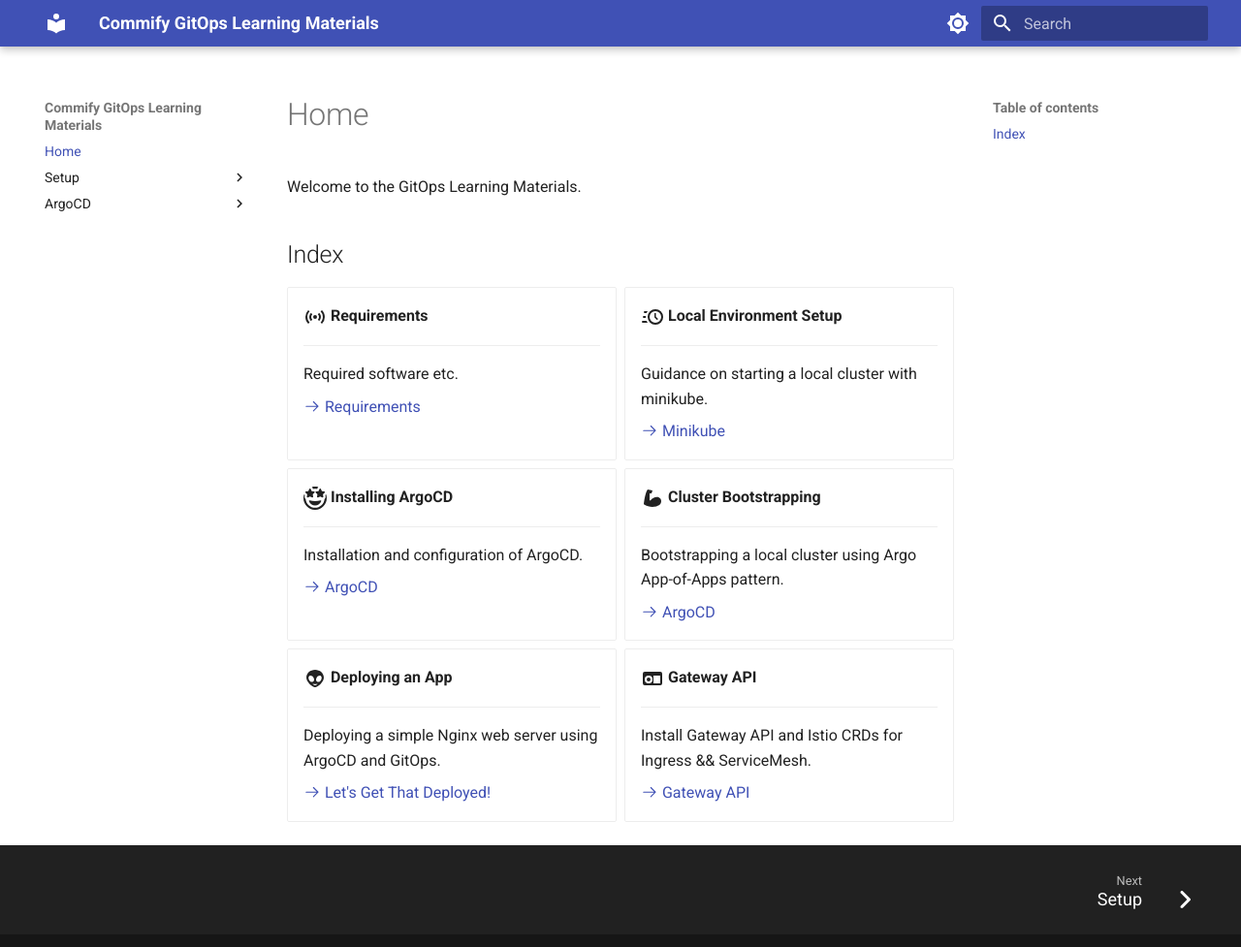
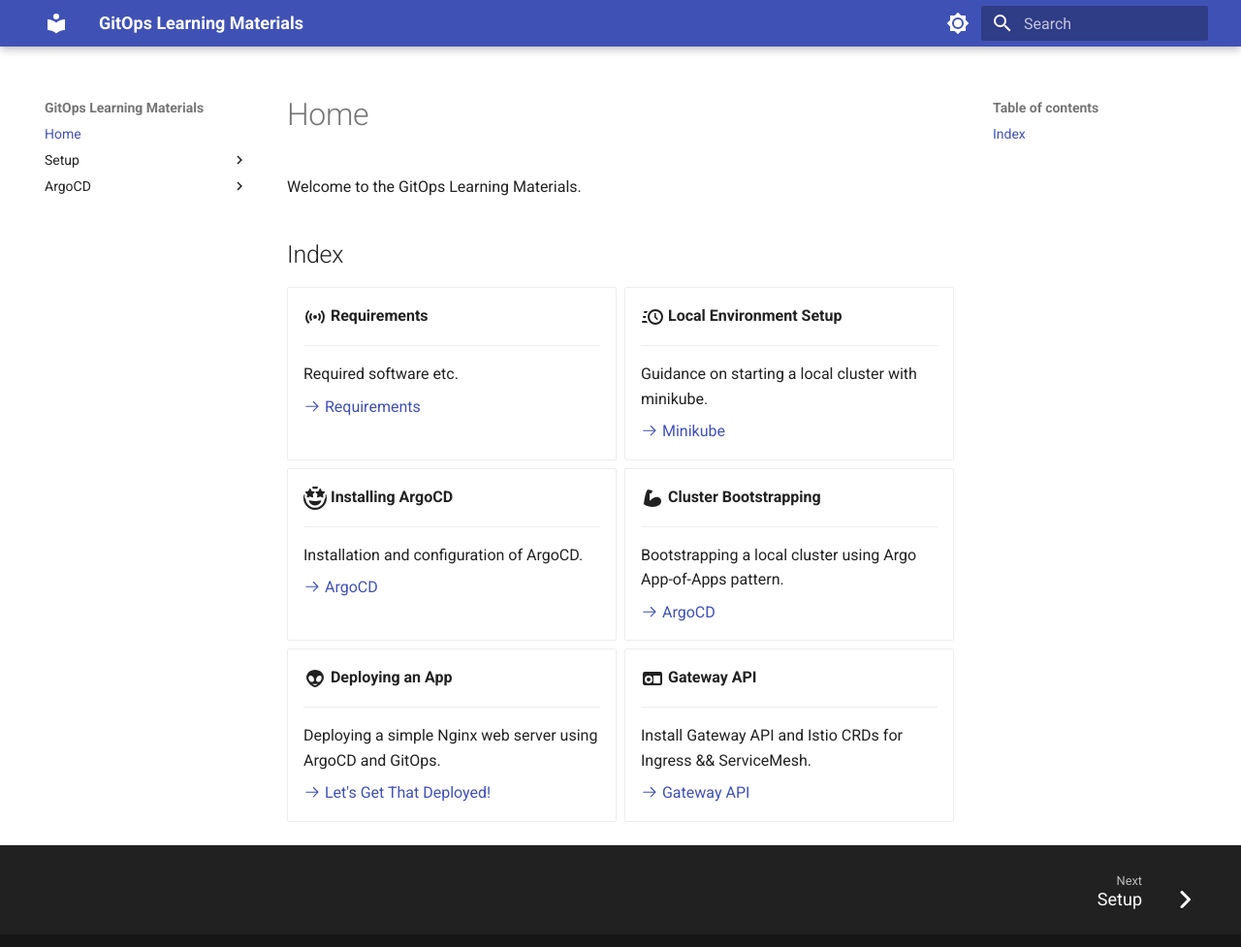
Before and after one commit to nicholls-c/gitops-docs, an MkDocs documentation site: the page built from docs/index.md, in a window 1280 px wide and 988 px high. Shown: the top 977 px of the window at 97% size. Built offline with MkDocs 1.6.1 and Material for MkDocs 9.7.7, drawn with Linux system fonts in a browser that asks for light colours.

Commit message:
chore: sanitise

```diff
--- a/mkdocs.yml
+++ b/mkdocs.yml
@@ -1,4 +1,4 @@
-site_name: Commify GitOps Learning Materials
+site_name: GitOps Learning Materials
 site_description: Learning materials for end users to walk through
 site_url: https://nicholls-c.github.io/gitops-docs/
 theme:
```
